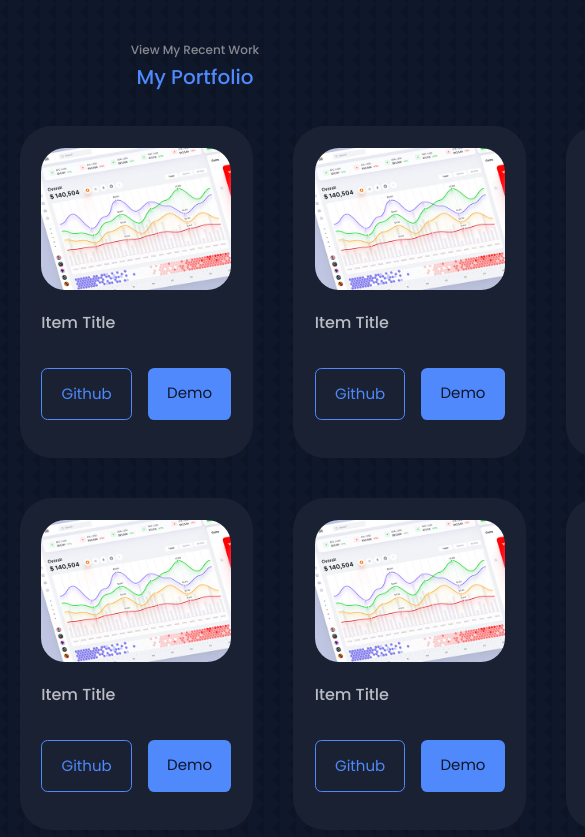
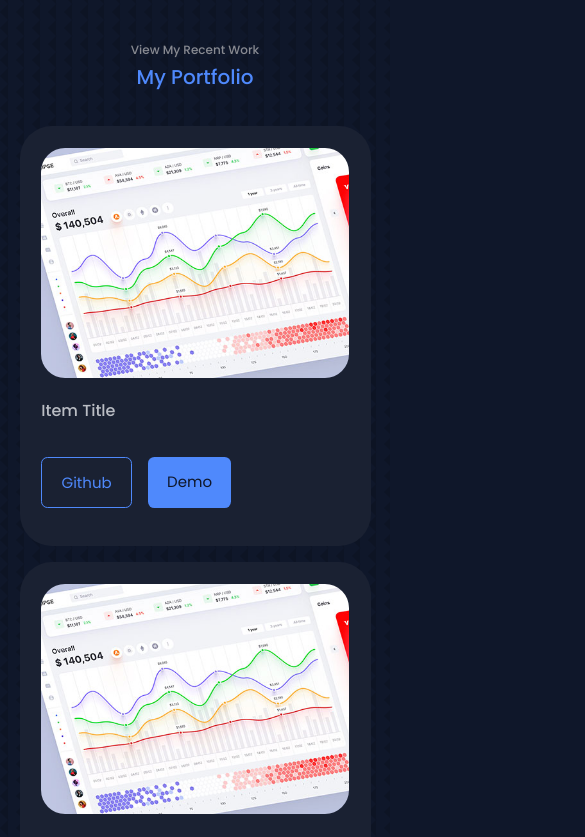
Before and after one commit to neophyte-programmer/react-portfolio, a React (Create React App) app: page / in a window 390 px wide. Shown: the part 4860-5697 px from the top of the page, 585 px wide, since content can reach past the window. Built offline with nearby package versions, Linux system fonts and the light colour scheme.

Commit message:
portofolio responsiveness

```diff
--- a/src/components/portfolio/portfolio.css
+++ b/src/components/portfolio/portfolio.css
@@ -32,3 +32,21 @@
 	gap: 1rem;
 	margin-bottom: 1rem;
 }
+
+/*=============== GENERAL MEDIA QUERIES ===============*/
+/* ==== Medium Devices ==== */
+@media screen and (max-width: 1024px) {
+	.portfolio__container {
+		grid-template-columns: repeat(2, 1fr);
+		gap: 1.2rem;
+	}
+}
+
+
+/* ==== Small Devices ==== */
+@media screen and (max-width: 600px) {
+    .portfolio__container {
+		grid-template-columns: 1fr;
+		gap: 1rem;
+	}
+}
```
